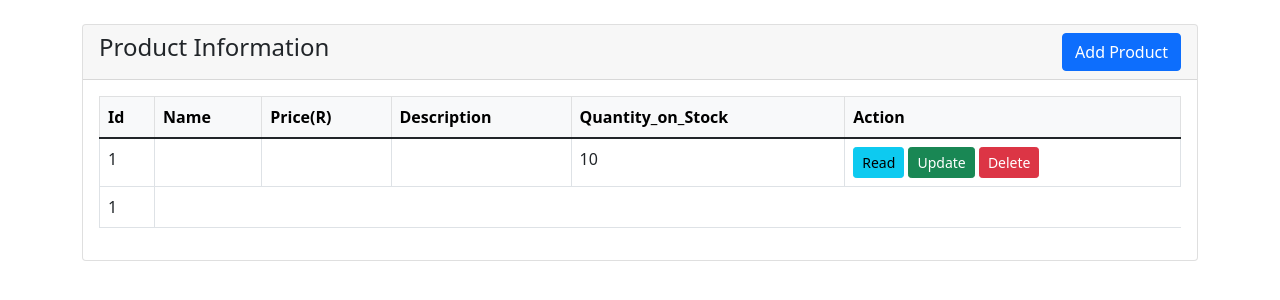
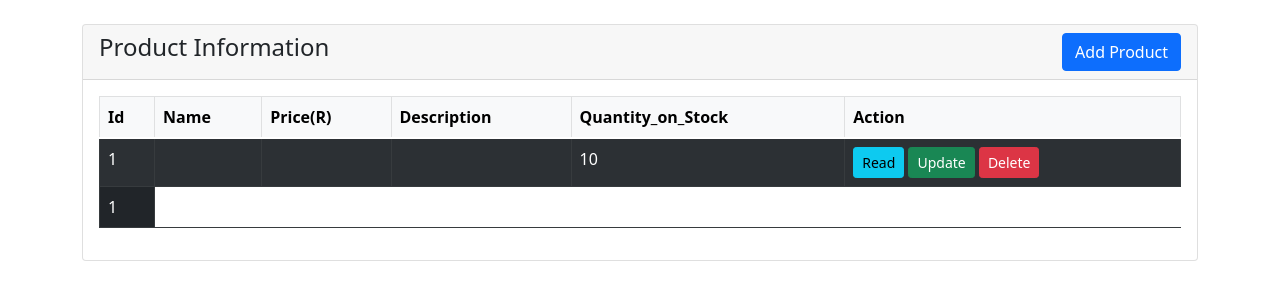
Before and after one commit to Thabelo-MT/ProductsApp, a PHP site: page / in a window 1280 px wide. Shown: the top 300 px of the page. Run offline with PHP 8.4, Linux system fonts and the light colour scheme; tables that the repository leaves empty or names only in its code hold one stand-in row (values such as "Sample post"); data that the repository does not hold is empty.

Commit message:
Delete button works!

```diff
--- a/index.php
+++ b/index.php
@@ -27,7 +27,7 @@
               </h4>
             </div>
             <div class="card-body">
-              <table class="table table-bordered">
+              <table class="table table-bordered table-dark table-striped">
                 <thead class="table table-light">
                   <tr>
                     <th>Id</th>
@@ -57,7 +57,9 @@
                             <td>
                               <a href="products-read.php?id=<?=$product['id'];?>" class="btn btn-info btn-sm">Read</a>
                               <a href="product-update.php?id=<?=$product['id'];?>" class="btn btn-success btn-sm">Update</a>
-                              <a href="" class="btn btn-danger btn-sm">Delete</a>
+                              <form action="code.php" method="POST" class="d-inline">
+                                  <button type="submit" name="delete_product" value="<?=$product['id'];?>" class="btn btn-danger btn-sm">Delete</a>
+                              </form>
                             </td>
                           </tr>
                           <?php
--- a/product-update.php
+++ b/product-update.php
@@ -22,7 +22,7 @@ require 'data.php';
     <div class="card">
     <div class="card-reader">
         <h4>Product Update
-        <a href="index.php" class="btn btn-danger float-end">BACK</a>
+        <a href="index.php" class="btn btn-secondary float-end">BACK</a>
         </h4>
     </div>
     <div class="card-body">
--- a/products-read.php
+++ b/products-read.php
@@ -20,7 +20,7 @@ require 'data.php';
     <div class="card">
     <div class="card-reader">
         <h4>Read Product Information
-        <a href="index.php" class="btn btn-danger float-end">BACK</a>
+        <a href="index.php" class="btn btn-secondary float-end">BACK</a>
         </h4>
     </div>
     <div class="card-body">
@@ -36,8 +36,6 @@ require 'data.php';
             {
                 $product = mysqli_fetch_array($query_run);
                 ?>
-            <!-- <form action="code.php" method="POST"> -->
-
                         <input type="hidden" name="product_id" value="<?=$product['id'];?>">
                         <div class="mb-3">
                             <label>Name</label>
--- a/products.php
+++ b/products.php
@@ -21,7 +21,7 @@ session_start();
     <div class="card">
     <div class="card-reader">
         <h4>Hair Products
-        <a href="index.php" class="btn btn-danger float-end">BACK</a>
+        <a href="index.php" class="btn btn-secondary float-end">BACK</a>
         </h4>
     </div>
     <div class="card-body">
```
Also changed, not shown: code.php (+19 -0 lines).
